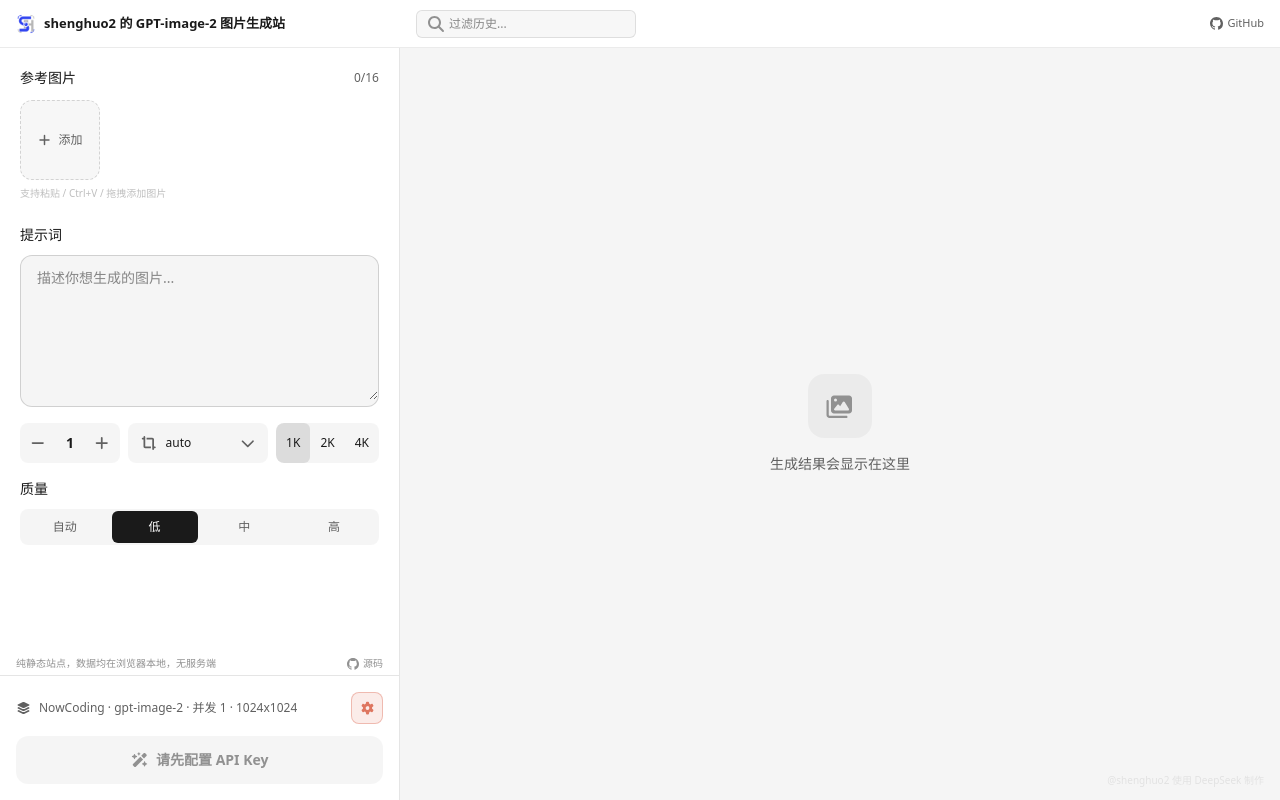
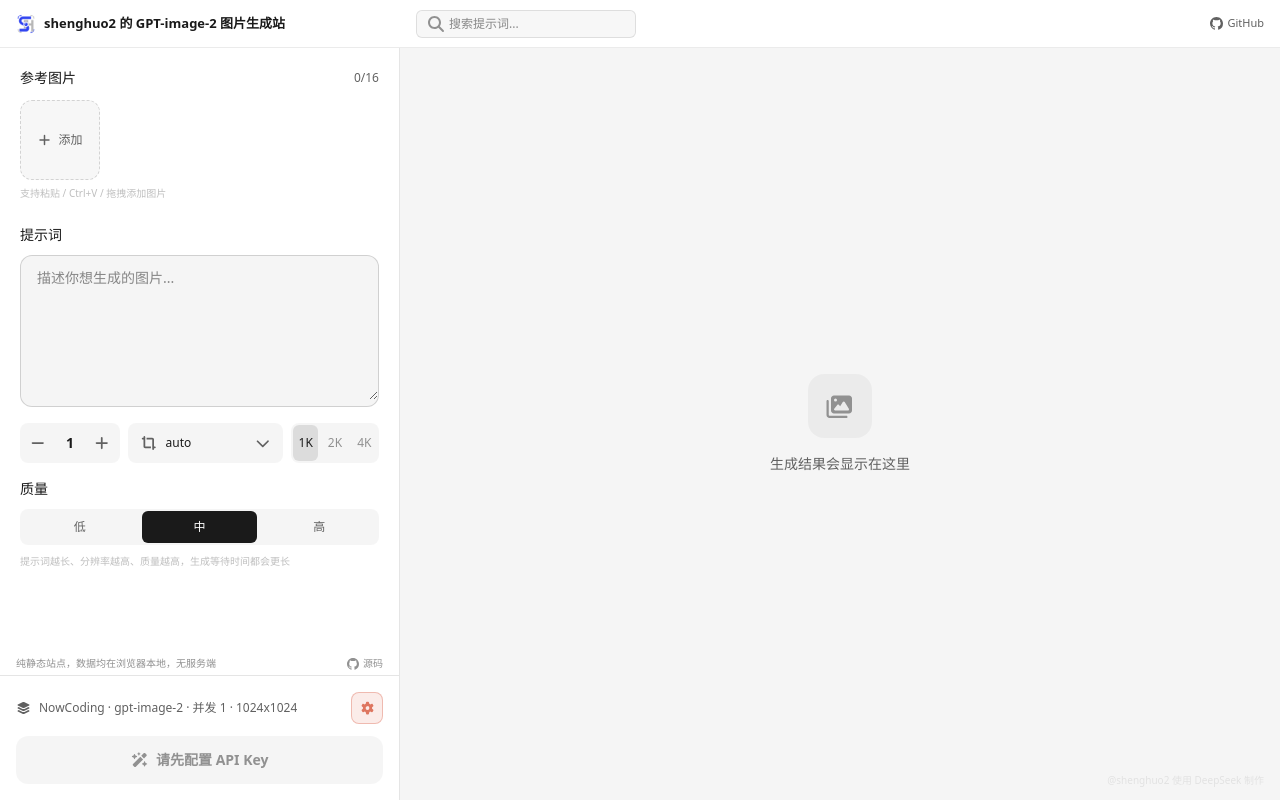
Before and after one commit to shenghuo2/gpt-image-2-generator-standalone, a Next.js app: page / in a window 1280 px wide. Built offline with nearby package versions, Linux system fonts and the light colour scheme.

Commit message:
feat: 质量/像素档位滑动滑块动画，生成按钮冷却锁，sidebar 交互增强

```diff
--- a/src/components/ImageGenerator.tsx
+++ b/src/components/ImageGenerator.tsx
@@ -253,7 +253,7 @@ export function ImageGenerator() {
       setStorageUsage(await getStorageUsage())
     })()
 
-    await new Promise(r => setTimeout(r, 100))
+    await new Promise(r => setTimeout(r, 1000))
     setLoading(false)
     submittingRef.current = false
   }
--- a/src/components/NavBar.tsx
+++ b/src/components/NavBar.tsx
@@ -24,9 +24,9 @@ export function NavBar({ searchQuery, setSearchQuery }: Props) {
             value={searchQuery}
             onChange={(e) => setSearchQuery(e.target.value)}
             onKeyDown={(e) => { if (e.key === 'Escape') setSearchQuery('') }}
-            placeholder="过滤历史..."
-            className="w-full h-7 rounded-md border text-xs outline-none transition-colors focus:border-[#346aea]"
-            style={{ background: 'rgb(0 0 0 / 0.03)', borderColor: 'rgb(0 0 0 / 0.1)', color: '#1a1a1a', paddingLeft: '2rem', paddingRight: '2rem' }}
+            placeholder="搜索提示词..."
+            className="w-full h-7 rounded-md border text-xs outline-none transition-colors focus:border-[#346aea] pl-9 lg:pl-8 pr-8"
+            style={{ background: 'rgb(0 0 0 / 0.03)', borderColor: 'rgb(0 0 0 / 0.1)', color: '#1a1a1a' }}
           />
           {searchQuery && (
             <button
--- a/src/components/Sidebar.tsx
+++ b/src/components/Sidebar.tsx
@@ -18,7 +18,7 @@ type RefItem = {
   height?: number
 }
 
-const QUALITIES: Quality[] = ['auto', 'low', 'medium', 'high']
+const QUALITIES: Quality[] = ['low', 'medium', 'high']
 const QUALITY_LABELS: Record<Quality, string> = {
   auto: '自动', low: '低', medium: '中', high: '高',
   standard: '标准', hd: '高清',
@@ -76,7 +76,7 @@ export function Sidebar({
           </div>
           <button
             onClick={() => document.getElementById('ref-input')?.click()}
-            className="flex h-20 w-20 items-center justify-center gap-1.5 rounded-xl border border-dashed text-xs transition-all duration-200"
+            className="flex h-20 w-20 items-center justify-center gap-1.5 rounded-xl border border-dashed text-xs transition-all duration-200 hover:border-[#346aea] hover:text-[#346aea]"
             style={{ borderColor: 'rgb(0 0 0 / 0.15)', color: '#616161', background: 'rgb(0 0 0 / 0.03)' }}
           >
             <FontAwesomeIcon icon={faPlus} className="h-3.5 w-3.5" />添加
@@ -103,7 +103,7 @@ export function Sidebar({
         {/* Prompt */}
         <div className="mb-4">
           <label className="mb-2.5 block text-sm font-medium" style={{ color: '#1a1a1a' }}>提示词</label>
-          <div className="overflow-hidden rounded-xl border transition-colors focus-within:border-[#336aea]" style={{ background: 'rgb(0 0 0 / 0.04)', borderColor: 'rgb(0 0 0 / 0.15)' }}>
+          <div className="overflow-hidden rounded-xl border transition-colors duration-200 focus-within:border-[#346aea] hover:border-black/20" style={{ background: 'rgb(0 0 0 / 0.04)', borderColor: 'rgb(0 0 0 / 0.15)' }}>
             <textarea value={prompt} onChange={(e) => setPrompt(e.target.value)}
               onKeyDown={(e) => { if (e.key === 'Enter' && (e.metaKey || e.ctrlKey)) handleSubmit() }}
               placeholder="描述你想生成的图片..."
@@ -145,10 +145,15 @@ export function Sidebar({
             )}
           </div>
 
-          <div className="flex h-10 items-center overflow-hidden rounded-lg" style={{ background: 'rgb(0 0 0 / 0.04)' }}>
+          <div className="relative flex h-10 shrink-0 items-center overflow-hidden rounded-lg" style={{ width: '5.5rem', background: 'rgb(0 0 0 / 0.04)' }}>
+            <div className="absolute inset-y-0.5 rounded-md transition-all duration-300 ease-out" style={{
+              left: `calc(${PIXEL_TIERS.findIndex(t => t.value === pixelTier)} * 100% / 3 + 2px)`,
+              width: `calc(100% / 3 - 4px)`,
+              background: 'rgb(0 0 0 / 0.1)',
+            }} />
             {PIXEL_TIERS.map((tier) => (
-              <button key={tier.value} onClick={() => setPixelTier(tier.value)} className="h-full flex-1 rounded-md px-2.5 text-xs font-medium transition-colors"
-                style={{ background: pixelTier === tier.value ? 'rgb(0 0 0 / 0.1)' : 'transparent', color: '#1a1a1a' }} title={tier.estimate}>{tier.label}</button>
+              <button key={tier.value} onClick={() => setPixelTier(tier.value)} className="relative h-full flex-1 rounded-md text-xs font-medium transition-colors duration-150"
+                style={{ color: pixelTier === tier.value ? '#1a1a1a' : '#919191' }} title={tier.estimate}>{tier.label}</button>
             ))}
           </div>
         </div>
@@ -156,12 +161,18 @@ export function Sidebar({
         {/* Quality */}
         <div className="mb-4">
           <label className="mb-2.5 block text-sm font-medium" style={{ color: '#1a1a1a' }}>质量</label>
-          <div className="flex gap-1 overflow-hidden rounded-lg p-0.5" style={{ background: 'rgb(0 0 0 / 0.04)' }}>
+          <div className="relative flex gap-1 overflow-hidden rounded-lg p-0.5" style={{ background: 'rgb(0 0 0 / 0.04)' }}>
+            <div className="absolute inset-y-0.5 rounded-md transition-all duration-300 ease-out" style={{
+              left: `calc(${QUALITIES.findIndex(q => q === quality)} * 100% / 3 + 2px)`,
+              width: `calc(100% / 3 - 4px)`,
+              background: '#1a1a1a',
+            }} />
             {QUALITIES.map((item) => (
-              <button key={item} onClick={() => setQuality(item)} className="h-8 flex-1 rounded-md text-xs font-medium transition-all"
-                style={{ background: quality === item ? '#1a1a1a' : 'transparent', color: quality === item ? '#fff' : '#616161' }}>{QUALITY_LABELS[item]}</button>
+              <button key={item} onClick={() => setQuality(item)} className="relative h-8 flex-1 rounded-md text-xs font-medium transition-colors duration-150"
+                style={{ color: quality === item ? '#fff' : '#616161' }}>{QUALITY_LABELS[item]}</button>
             ))}
           </div>
+          <p className="mt-2 text-[10px] leading-relaxed" style={{ color: '#bfbfbf' }}>提示词越长、分辨率越高、质量越高，生成等待时间都会更长</p>
         </div>
       </div>
 
@@ -185,10 +196,16 @@ export function Sidebar({
           </button>
         </div>
         <button onClick={handleSubmit} disabled={loading || !hasPrompt || !apiKey}
-          className="flex h-12 w-full items-center justify-center gap-2 rounded-xl text-sm font-semibold transition-all"
-          style={{ background: hasPrompt && !loading && apiKey ? '#346aea' : 'rgb(0 0 0 / 0.04)', color: hasPrompt && !loading && apiKey ? '#fff' : '#919191', cursor: hasPrompt && !loading && apiKey ? 'pointer' : 'not-allowed' }}
+          className="flex h-12 w-full items-center justify-center gap-2 rounded-xl text-sm font-semibold transition-all duration-200 active:scale-[0.97] disabled:active:scale-100"
+          style={{
+            background: hasPrompt && !loading && apiKey ? '#346aea' : 'rgb(0 0 0 / 0.04)',
+            color: hasPrompt && !loading && apiKey ? '#fff' : '#919191',
+            cursor: hasPrompt && !loading && apiKey ? 'pointer' : 'not-allowed',
+            opacity: loading ? 0.8 : 1,
+            transform: loading ? 'scale(0.98)' : undefined,
+          }}
         >
-          <FontAwesomeIcon icon={faWandMagicSparkles} className="h-4 w-4" />
+          <FontAwesomeIcon icon={faWandMagicSparkles} className={`h-4 w-4 ${loading ? 'animate-spin' : ''}`} />
           <span>{!apiKey ? '请先配置 API Key' : loading ? '生成中...' : '生成'}</span>
         </button>
       </div>
--- a/src/lib/config.ts
+++ b/src/lib/config.ts
@@ -4,7 +4,7 @@ const DEFAULTS = {
   editPath: '/v1/images/edits',
   supportsCustomSize: true,
   maxConcurrency: 3,
-  defaultQuality: 'low' as const,
+  defaultQuality: 'medium' as const,
   defaultEstimateSeconds: 60,
 }
 
```
Also changed, not shown: public/tailwind.css.
